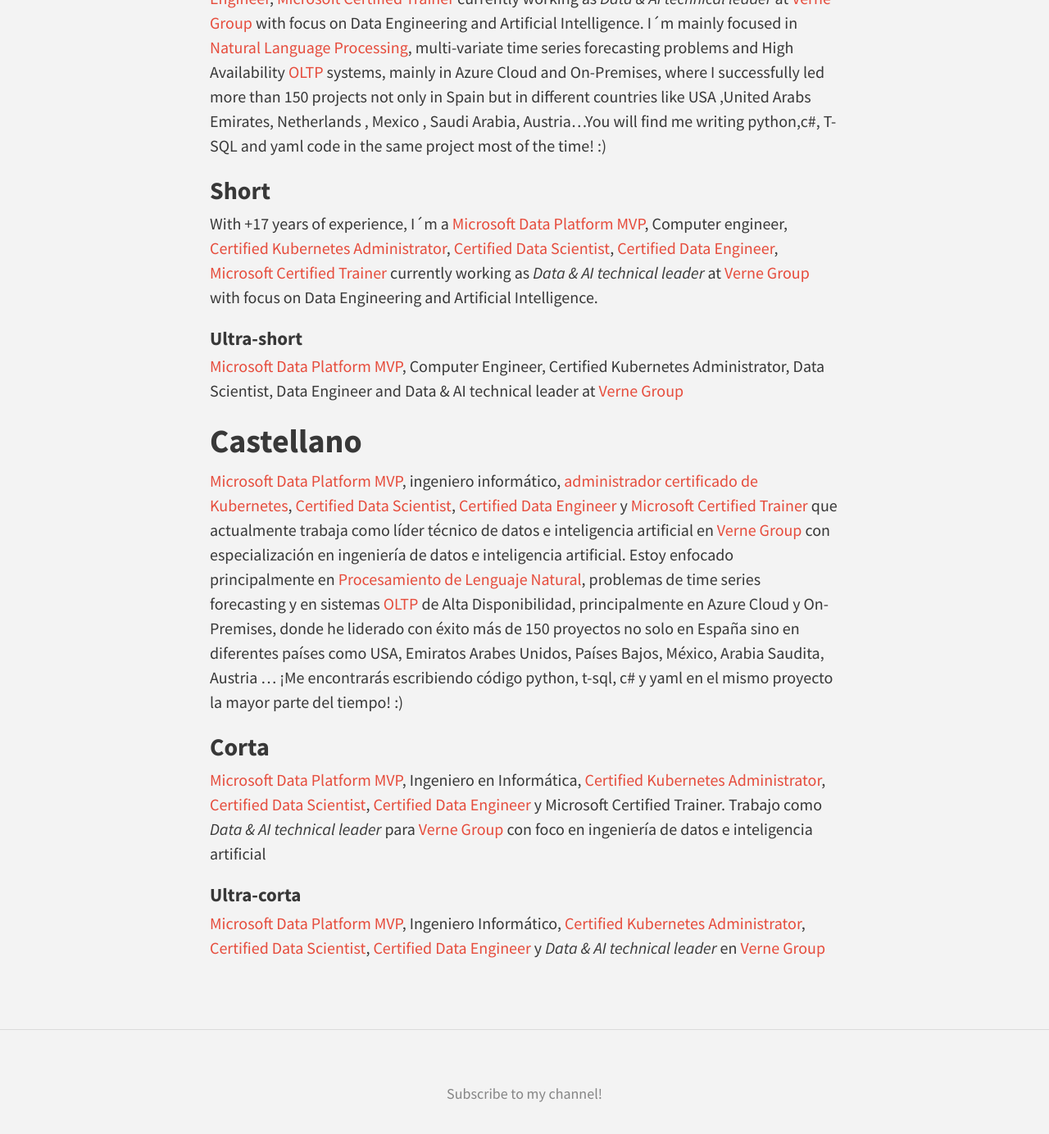
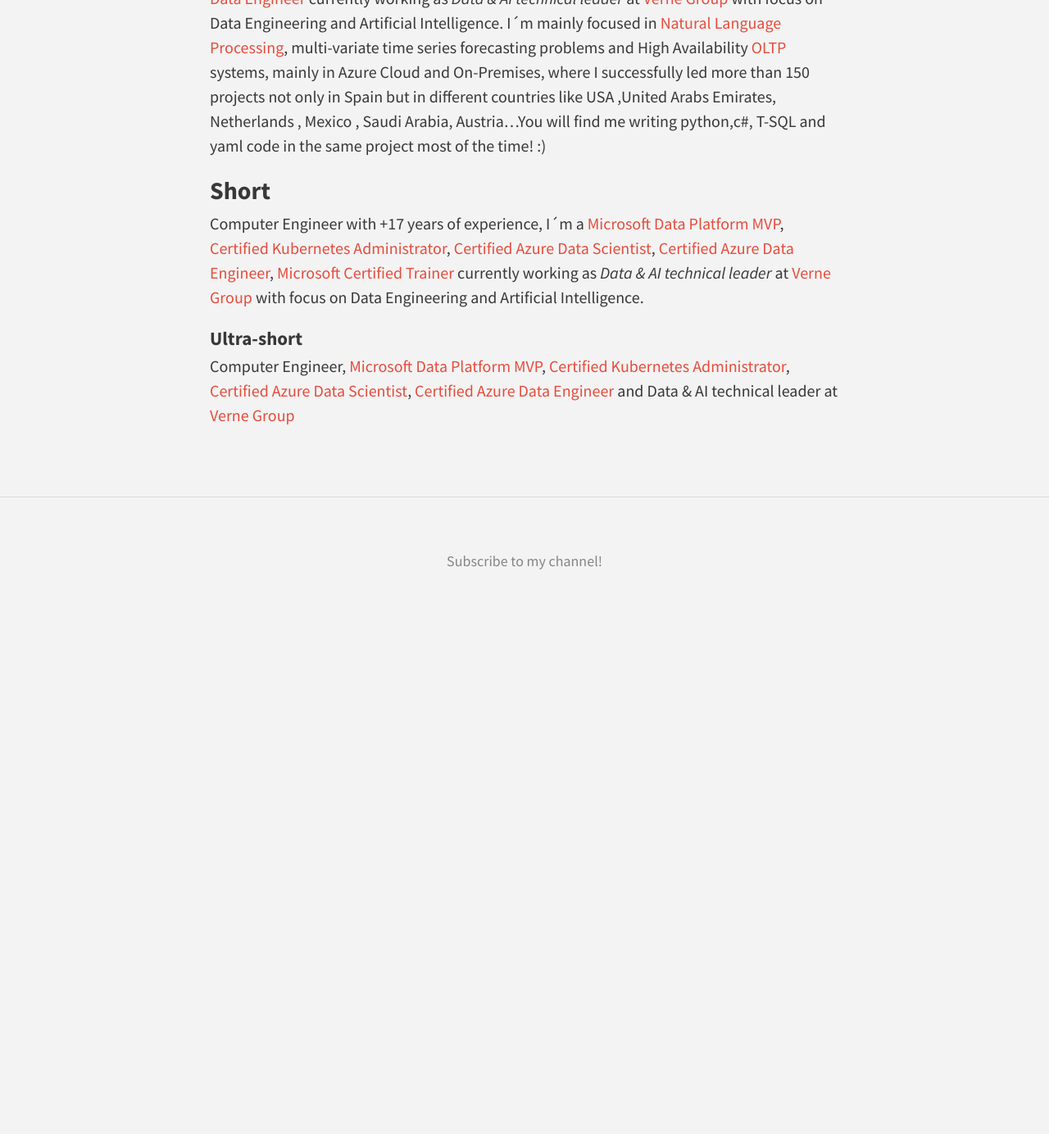
Before and after one commit to enriquecatala/enriquecatala.github.io, a Jekyll site: the page built from about.md, in a window 1280 px wide and 1400 px high, scrolled down 1381 px. Shown: the top 1384 px of the window at 82% size. Built offline with Jekyll 4.4.1, drawn with Linux system fonts in a browser that asks for light colours; nearby versions of some CDN libraries; comment, search, counter and statistics services are not loaded; after the commit the page ends 2161 px from its top, so only the background shows below that; some of the changed text lies outside the part shown.

Commit message:
update bio

```diff
--- a/about.md
+++ b/about.md
@@ -28,24 +28,12 @@
 
 ## English
 
-With +17 years of experience in [DataPlatform](https://en.wikipedia.org/wiki/Data_management_platform), I´m a [Microsoft Data Platform MVP](http://mvp.microsoft.com/es-es/mvp/Enrique%20Catala-5000312), Computer Engineer, [Certified Kubernetes Administrator](https://www.youracclaim.com/badges/0b17b446-3e58-4d13-aa0b-ded041a9260a/public_url), [Certified Data Scientist](https://www.credly.com/earner/earned/badge/a1637c5b-c81a-4cda-bcd4-a4c7cbcbd5c8), [Certified Data Engineer](https://www.credly.com/earner/earned/badge/646f2945-dcc9-4e0b-982f-2ed10a5fda01), [Microsoft Certified Trainer](https://www.credly.com/earner/earned/badge/e375d52a-0b94-4bdc-8c3c-1f1b0f298297) currently working as _Data & AI technical leader_ at [Verne Group](https://www.vernegroup.com/vernetech/) with focus on Data Engineering and Artificial Intelligence. I´m mainly focused in [Natural Language Processing](https://en.wikipedia.org/wiki/Natural_language_processing), multi-variate time series forecasting problems and High Availability [OLTP](https://es.wikipedia.org/wiki/OLTP) systems, mainly in Azure Cloud and On-Premises, where I successfully led more than 150 projects not only in Spain but in different countries like USA ,United Arabs Emirates, Netherlands , Mexico , Saudi Arabia, Austria...You will find me writing python,c#, T-SQL and yaml code in the same project most of the time! :)
+I´m a Computer Engineer with +17 years of experience in [DataPlatform](https://en.wikipedia.org/wiki/Data_management_platform). I´m a [Microsoft Data Platform MVP](http://mvp.microsoft.com/es-es/mvp/Enrique%20Catala-5000312), [Certified Kubernetes Administrator](https://www.youracclaim.com/badges/0b17b446-3e58-4d13-aa0b-ded041a9260a/public_url), [Certified Data Scientist](https://www.credly.com/badges/6de55996-45bf-4e15-9b4b-b13425a9064a/public_url), [Certified Azure Data Engineer](https://www.credly.com/badges/50e1ce3f-ae34-4ce3-ba2d-a173d03d4e9d/public_url) currently working as _Data & AI technical leader_ at [Verne Group](https://www.vernegroup.com/vernetech/) with focus on Data Engineering and Artificial Intelligence. I´m mainly focused in [Natural Language Processing](https://en.wikipedia.org/wiki/Natural_language_processing), multi-variate time series forecasting problems and High Availability [OLTP](https://es.wikipedia.org/wiki/OLTP) systems, mainly in Azure Cloud and On-Premises, where I successfully led more than 150 projects not only in Spain but in different countries like USA ,United Arabs Emirates, Netherlands , Mexico , Saudi Arabia, Austria...You will find me writing python,c#, T-SQL and yaml code in the same project most of the time! :)
 
 ### Short
 
-With +17 years of experience, I´m a [Microsoft Data Platform MVP](http://mvp.microsoft.com/es-es/mvp/Enrique%20Catala-5000312), Computer engineer, [Certified Kubernetes Administrator](https://www.youracclaim.com/badges/0b17b446-3e58-4d13-aa0b-ded041a9260a/public_url), [Certified Data Scientist](https://www.credly.com/earner/earned/badge/a1637c5b-c81a-4cda-bcd4-a4c7cbcbd5c8), [Certified Data Engineer](https://www.credly.com/earner/earned/badge/646f2945-dcc9-4e0b-982f-2ed10a5fda01), [Microsoft Certified Trainer](https://www.credly.com/earner/earned/badge/e375d52a-0b94-4bdc-8c3c-1f1b0f298297) currently working as _Data & AI technical leader_ at [Verne Group](https://www.vernegroup.com/vernetech/) with focus on Data Engineering and Artificial Intelligence.
+Computer Engineer with +17 years of experience, I´m a [Microsoft Data Platform MVP](http://mvp.microsoft.com/es-es/mvp/Enrique%20Catala-5000312), [Certified Kubernetes Administrator](https://www.youracclaim.com/badges/0b17b446-3e58-4d13-aa0b-ded041a9260a/public_url), [Certified Azure Data Scientist](https://www.credly.com/badges/6de55996-45bf-4e15-9b4b-b13425a9064a/public_url), [Certified Azure Data Engineer](https://www.credly.com/badges/50e1ce3f-ae34-4ce3-ba2d-a173d03d4e9d/public_url), [Microsoft Certified Trainer](https://www.credly.com/earner/earned/badge/e375d52a-0b94-4bdc-8c3c-1f1b0f298297) currently working as _Data & AI technical leader_ at [Verne Group](https://www.vernegroup.com/vernetech/) with focus on Data Engineering and Artificial Intelligence.
 
 #### Ultra-short
 
-[Microsoft Data Platform MVP](http://mvp.microsoft.com/es-es/mvp/Enrique%20Catala-5000312), Computer Engineer, Certified Kubernetes Administrator, Data Scientist, Data Engineer and Data & AI technical leader at [Verne Group](https://www.vernegroup.com/vernetech)
-
-## Castellano
-
-[Microsoft Data Platform MVP](http://mvp.microsoft.com/es-es/mvp/Enrique%20Catala-5000312), ingeniero informático, [administrador certificado de Kubernetes](https://www.youracclaim.com/badges/0b17b446-3e58-4d13-aa0b-ded041a9260a/public_url), [Certified Data Scientist](https://www.credly.com/earner/earned/badge/a1637c5b-c81a-4cda-bcd4-a4c7cbcbd5c8), [Certified Data Engineer](https://www.credly.com/earner/earned/badge/646f2945-dcc9-4e0b-982f-2ed10a5fda01) y [Microsoft Certified Trainer](https://www.credly.com/earner/earned/badge/e375d52a-0b94-4bdc-8c3c-1f1b0f298297) que actualmente trabaja como líder técnico de datos e inteligencia artificial en [Verne Group](https://www.vernegroup.com/vernetech/) con especialización en ingeniería de datos e inteligencia artificial. Estoy enfocado principalmente en [Procesamiento de Lenguaje Natural](https://en.wikipedia.org/wiki/Natural_language_processing), problemas de time series forecasting y en sistemas [OLTP](https://es.wikipedia.org/wiki/OLTP) de Alta Disponibilidad, principalmente en Azure Cloud y On-Premises, donde he liderado con éxito más de 150 proyectos no solo en España sino en diferentes países como USA, Emiratos Arabes Unidos, Países Bajos, México, Arabia Saudita, Austria ... ¡Me encontrarás escribiendo código python, t-sql, c# y yaml en el mismo proyecto la mayor parte del tiempo! :)
-
-### Corta
-
-[Microsoft Data Platform MVP](http://mvp.microsoft.com/es-es/mvp/Enrique%20Catala-5000312), Ingeniero en Informática, [Certified Kubernetes Administrator](https://www.youracclaim.com/badges/0b17b446-3e58-4d13-aa0b-ded041a9260a/public_url), [Certified Data Scientist](https://www.credly.com/earner/earned/badge/a1637c5b-c81a-4cda-bcd4-a4c7cbcbd5c8), [Certified Data Engineer](https://www.credly.com/earner/earned/badge/646f2945-dcc9-4e0b-982f-2ed10a5fda01) y Microsoft Certified Trainer. Trabajo como _Data & AI technical leader_ para [Verne Group](https://www.vernegroup.com/vernetech/) con foco en ingeniería de datos e inteligencia artificial
-
-#### Ultra-corta
-
-[Microsoft Data Platform MVP](http://mvp.microsoft.com/es-es/mvp/Enrique%20Catala-5000312), Ingeniero Informático, [Certified Kubernetes Administrator](https://www.youracclaim.com/badges/0b17b446-3e58-4d13-aa0b-ded041a9260a/public_url), [Certified Data Scientist](https://www.credly.com/earner/earned/badge/a1637c5b-c81a-4cda-bcd4-a4c7cbcbd5c8), [Certified Data Engineer](https://www.credly.com/earner/earned/badge/646f2945-dcc9-4e0b-982f-2ed10a5fda01) y _Data & AI technical leader_ en [Verne Group](https://www.vernegroup.com/vernetech)
+Computer Engineer, [Microsoft Data Platform MVP](http://mvp.microsoft.com/es-es/mvp/Enrique%20Catala-5000312), [Certified Kubernetes Administrator](https://www.youracclaim.com/badges/0b17b446-3e58-4d13-aa0b-ded041a9260a/public_url), [Certified Azure Data Scientist](https://www.credly.com/badges/6de55996-45bf-4e15-9b4b-b13425a9064a/public_url), [Certified Azure Data Engineer](https://www.credly.com/badges/50e1ce3f-ae34-4ce3-ba2d-a173d03d4e9d/public_url) and Data & AI technical leader at [Verne Group](https://www.vernegroup.com/vernetech)
```
Also changed, not shown: 1 other file.
